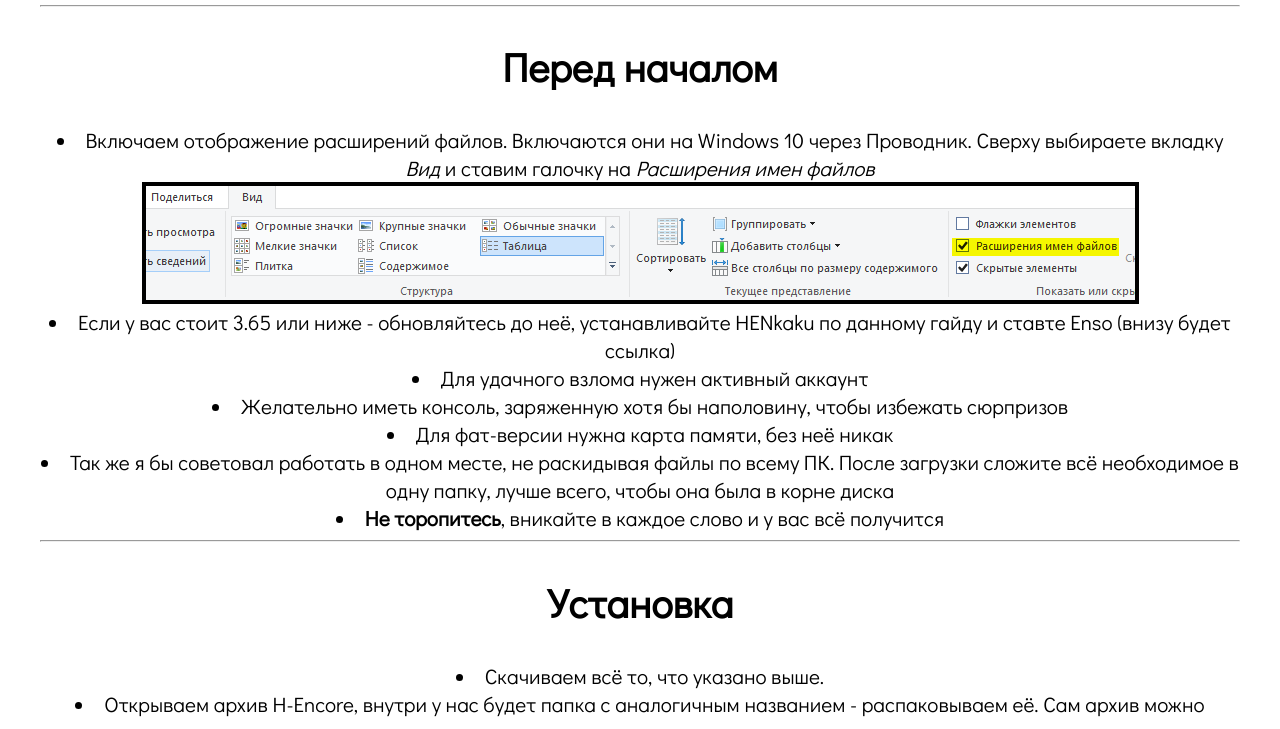
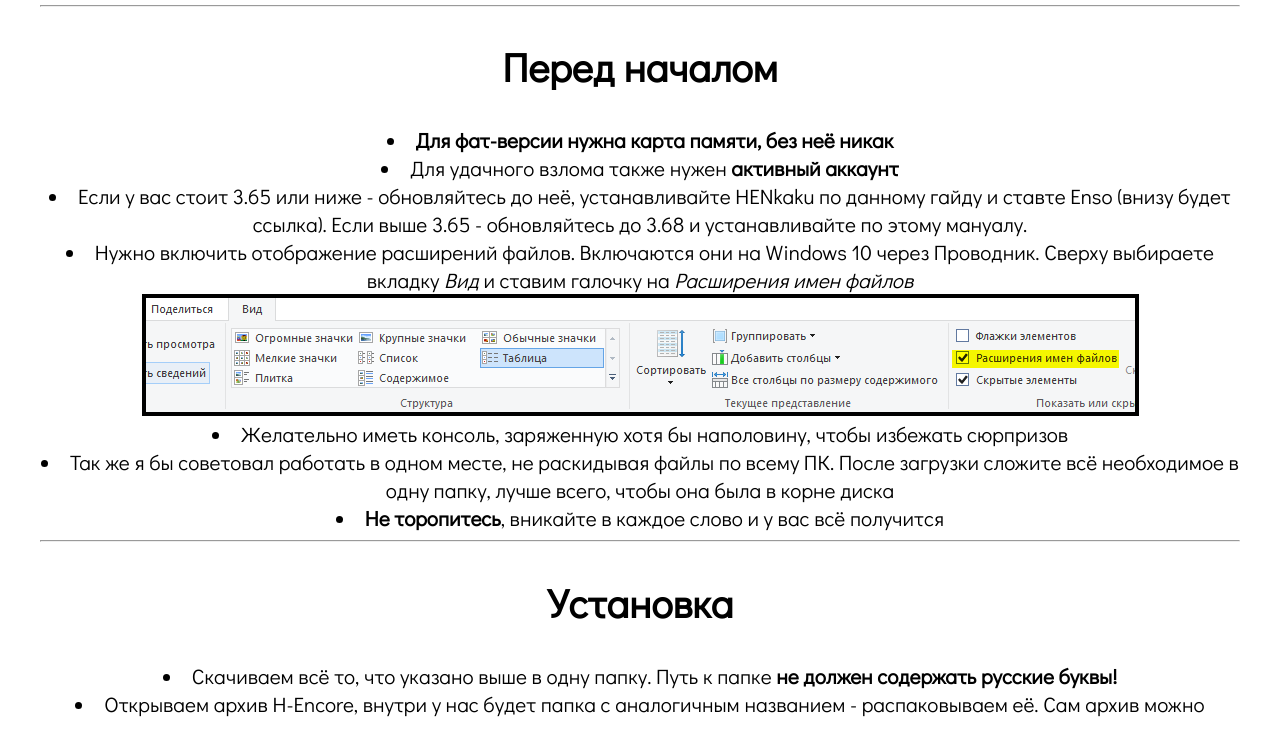
Before and after one commit to hencore/hencore.github.io, a plain HTML site: page index.html in a window 1280 px wide. Shown: the part 842-1571 px from the top of the page. Drawn offline with Linux system fonts and the light colour scheme.

Commit message:
Update index.html

```diff
--- a/index.html
+++ b/index.html
@@ -35,19 +35,19 @@
             <hr />
             <div id = "advice">
                 <h2>Перед началом</h2>
-                <li>Включаем отображение расширений файлов. Включаются они на Windows 10 через Проводник. Сверху выбираете вкладку <em>Вид</em> и ставим галочку на <em>Расширения имен файлов</em></li>
+                <li><strong>Для фат-версии нужна карта памяти, без неё никак</strong></li>
+                <li>Для удачного взлома также нужен <strong>активный аккаунт</strong></li>
+                <li>Если у вас стоит 3.65 или ниже - обновляйтесь до неё, устанавливайте HENkaku по данному гайду и ставте Enso (внизу будет ссылка). Если выше 3.65 - обновляйтесь до 3.68 и устанавливайте по этому мануалу.</li>
+                <li>Нужно включить отображение расширений файлов. Включаются они на Windows 10 через Проводник. Сверху выбираете вкладку <em>Вид</em> и ставим галочку на <em>Расширения имен файлов</em></li>
                 <img src="images/0_1.png">
-                <li>Если у вас стоит 3.65 или ниже - обновляйтесь до неё, устанавливайте HENkaku по данному гайду и ставте Enso (внизу будет ссылка)</li>
-                <li>Для удачного взлома нужен активный аккаунт</li>
                 <li>Желательно иметь консоль, заряженную хотя бы наполовину, чтобы избежать сюрпризов</li>
-                <li>Для фат-версии нужна карта памяти, без неё никак</li>
                 <li>Так же я бы советовал работать в одном месте, не раскидывая файлы по всему ПК. После загрузки сложите всё необходимое в одну папку, лучше всего, чтобы она была в корне диска</li>
                 <li><strong>Не торопитесь</strong>, вникайте в каждое слово и у вас всё получится</li>
             </div>
             <hr />
             <div id = "install">
                 <h2>Установка</h2>
-                <li>Скачиваем всё то, что указано выше.</li>
+                <li>Скачиваем всё то, что указано выше в одну папку. Путь к папке <strong>не должен содержать русские буквы!</strong></li>
                 <li>Открываем архив H-Encore, внутри у нас будет папка с аналогичным названием - распаковываем её. Сам архив можно удалить.</li>
                 <img src="images/1.png">
                 <li>Распаковываем архив pkg2zip_64bit.zip, внутри будет <em>.exe</em> файл, он нам и нужен. Сам архив снова можно удалить, дабы не мешался.</li>
@@ -93,7 +93,11 @@
             <div id = "other">
                 <h2>Полезный софт</h2>
                     <li><a href = "https://github.com/TheOfficialFloW/Adrenaline/releases">Adrenaline Releases</a></li>
-                <li><a href = "https://4pda.ru/forum/index.php?showtopic=465175&st=17800#entry70880869">Установка ENSO</a></li>
+                    <li><a href = "https://4pda.ru/forum/index.php?showtopic=465175&st=17800#entry70880869">Установка ENSO</a></li>
+            </div>
+            <hr />
+            <div id = "games">
+
             </div>
             <hr />
         </main>
```
